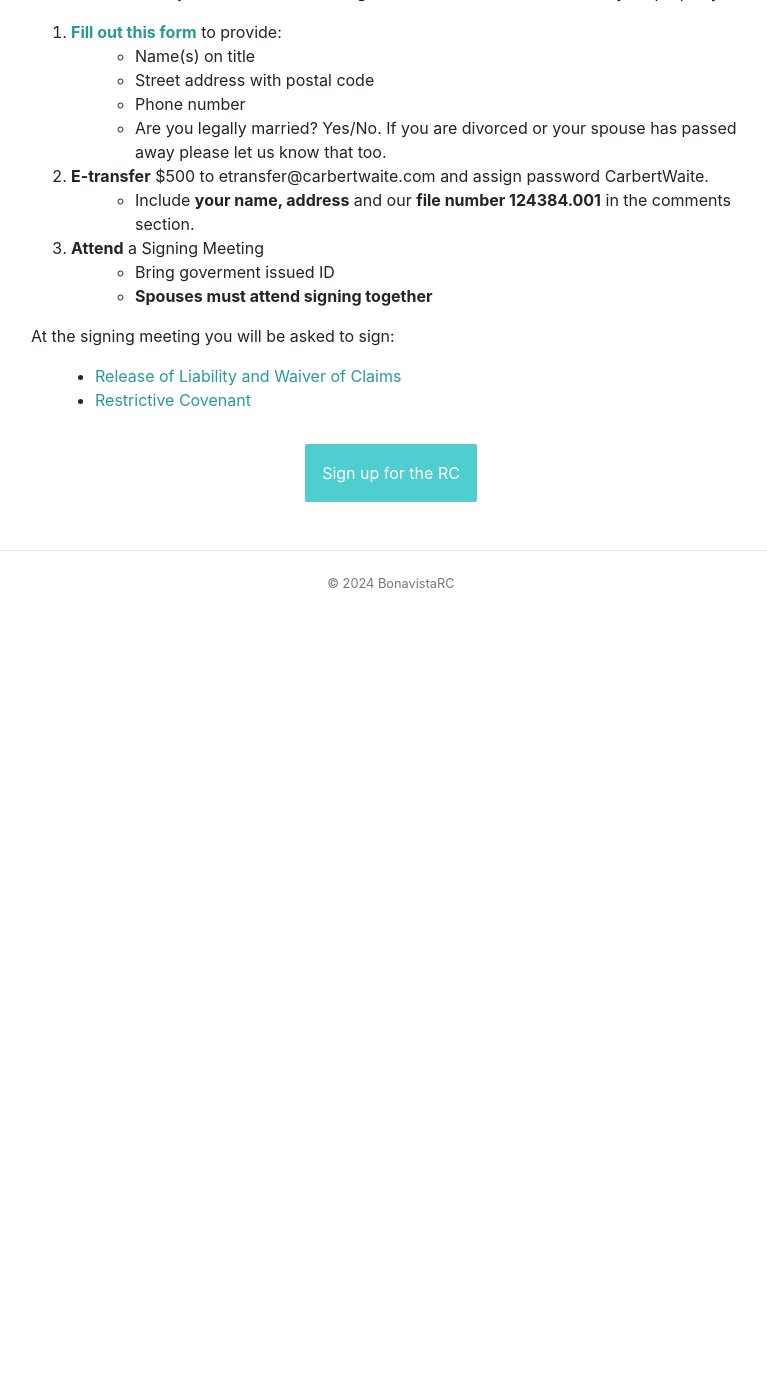
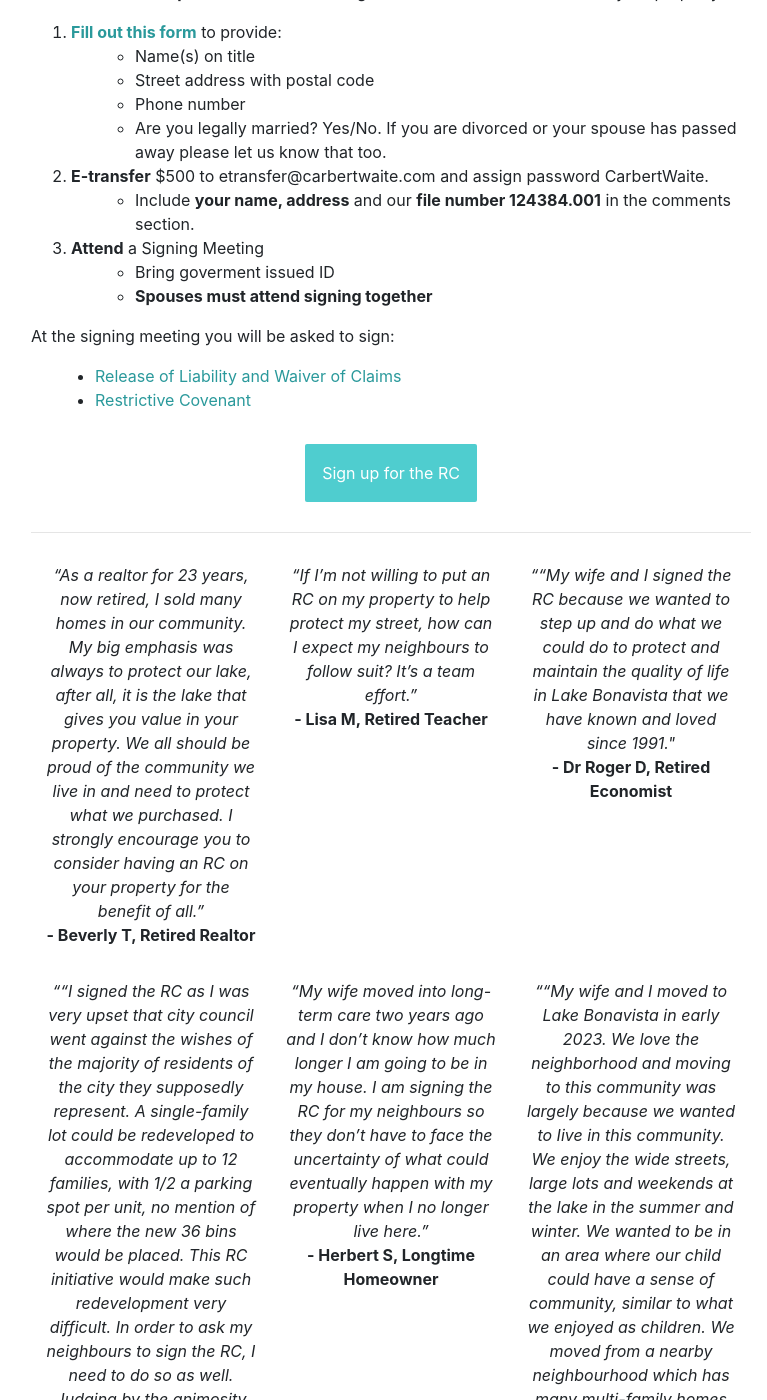
Before and after one commit to BonavistaRC/BonavistaRC.github.io, a Jekyll site: the page built from index.markdown, in a window 1280 px wide and 1400 px high, scrolled down 2259 px. Shown: the whole window, without its empty margins (249-1016 px from the left). Built offline with Jekyll 4.4.1, drawn with Linux system fonts in a browser that asks for light colours; before the commit the page ends 2889 px from its top, so only the background shows below that; some of the changed text lies outside the part shown.

Commit message:
Added Testimonials to the Homepage

```diff
--- a/index.markdown
+++ b/index.markdown
@@ -155,3 +155,68 @@ Since the new zoning has come into effect, the following have been proposed in n
 <div class="col-md text-center" style="margin-bottom: 1rem;margin-top: 2rem;">
     <a class="button" href="../signup">Sign up for the RC</a>
 </div>
+
+___
+
+<div class="container">
+  <div class="row">
+    <div class="col-sm">
+<p align="center" style="margin:0;padding-left: 0;"><i>“As a realtor for 23 years, now retired, I sold
+many homes in our community. My big emphasis
+was always to protect our lake, after all, it is the
+lake that gives you value in your property. We all
+should be proud of the community we live in and
+need to protect what we purchased. I strongly
+encourage you to consider having an RC on
+your property for the benefit of all.”</i><br><b>- Beverly T, Retired Realtor</b></p>
+    </div>
+    <div class="col-sm">
+      <p align="center" style="margin:0;padding-left: 0;"><i>“If I’m not willing to put an RC on my property to
+help protect my street, how can I expect my
+neighbours to follow suit? It’s a team effort.”</i><br><b>- Lisa M, Retired Teacher</b></p>
+    </div>
+    <div class="col-sm">
+       <p align="center" style="margin:0;padding-left: 0;"><i>““My wife and I signed the RC because we wanted to
+step up and do what we could do to protect and
+maintain the quality of life in Lake Bonavista that we
+have known and loved since 1991."</i><br><b>- Dr Roger D, Retired Economist</b></p>
+    </div>
+  </div>
+  <div class="row" style="margin-top:2em;">
+    <div class="col-sm" >
+           <p align="center" style="margin:0;padding-left: 0;"><i>““I signed the RC as I was very upset that city council went
+against the wishes of the majority of residents of the city they
+supposedly represent. A single-family lot could be
+redeveloped to accommodate up to 12 families, with 1/2 a
+parking spot per unit, no mention of where the new 36 bins
+would be placed. This RC initiative would make such
+redevelopment very difficult. In order to ask my neighbours
+to sign the RC, I need to do so as well. Judging by the
+animosity towards this rezoning shown during the meeting at
+the rec centre, this gives the community a way to fight
+back.”</i><br><b>- Nora B</b></p>
+  </div>
+    <div class="col-sm">
+           <p align="center" style="margin:0;padding-left: 0;"><i>“My wife moved into long-term care two
+years ago and I don’t know how much
+longer I am going to be in my house. I am
+signing the RC for my neighbours so they
+don’t have to face the uncertainty of what
+could eventually happen with my property
+when I no longer live here.”</i><br><b>- Herbert S, Longtime Homeowner</b></p>
+    </div>
+    <div class="col-sm">
+      <p align="center" style="margin:0;padding-left: 0;"><i>““My wife and I moved to Lake Bonavista in early 2023. We love the neighborhood and moving to this community was largely because we
+wanted to Iive in this community. We enjoy the wide streets, large lots and weekends at the lake in the summer and winter. We wanted to be
+in an area where our child could have a sense of community, similar to what we enjoyed as children. We moved from a nearby
+neighbourhood which has many multi-family homes mixed in with single family homes. The difference in the community here versus our
+prior neighbourhood is night and day. ... There are parts of the city where increasing density makes sense but for our lake community it does not fit in. We believe having an oasis of
+single-family homes with an ever-busier City of Calgary will actually drive these house prices up, not limit an ultimate sale price. If a resource
+(like single family homes with large lots) becomes even more rare,”</i><br><b>- Dan T, New Homeowner</b></p>
+    </div>
+  </div>
+</div>
+
+<p align="center" style="margin-top: 0.6rem;padding-left: 0;">
+  <a href="../docs/Testimonials0915.pdf">See More Testimonials</a>
+</p>
```
Also changed, not shown: 1 other file.
